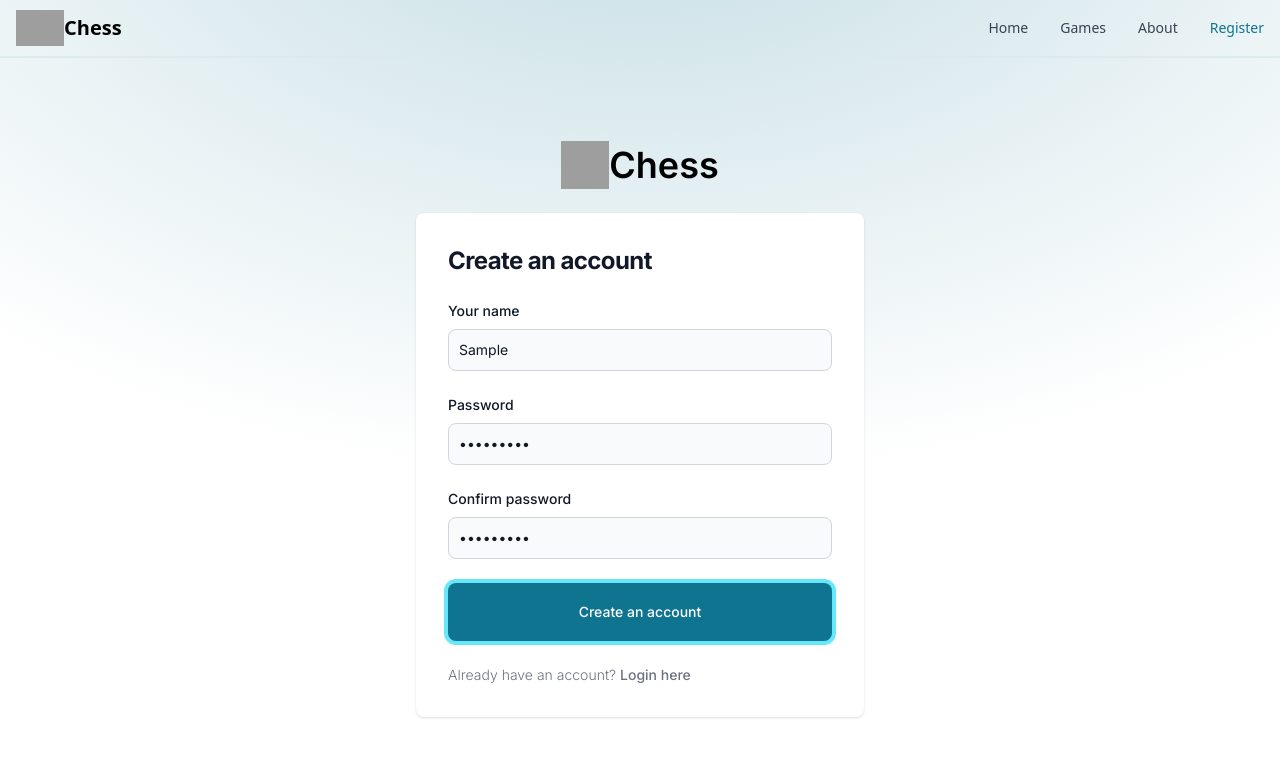
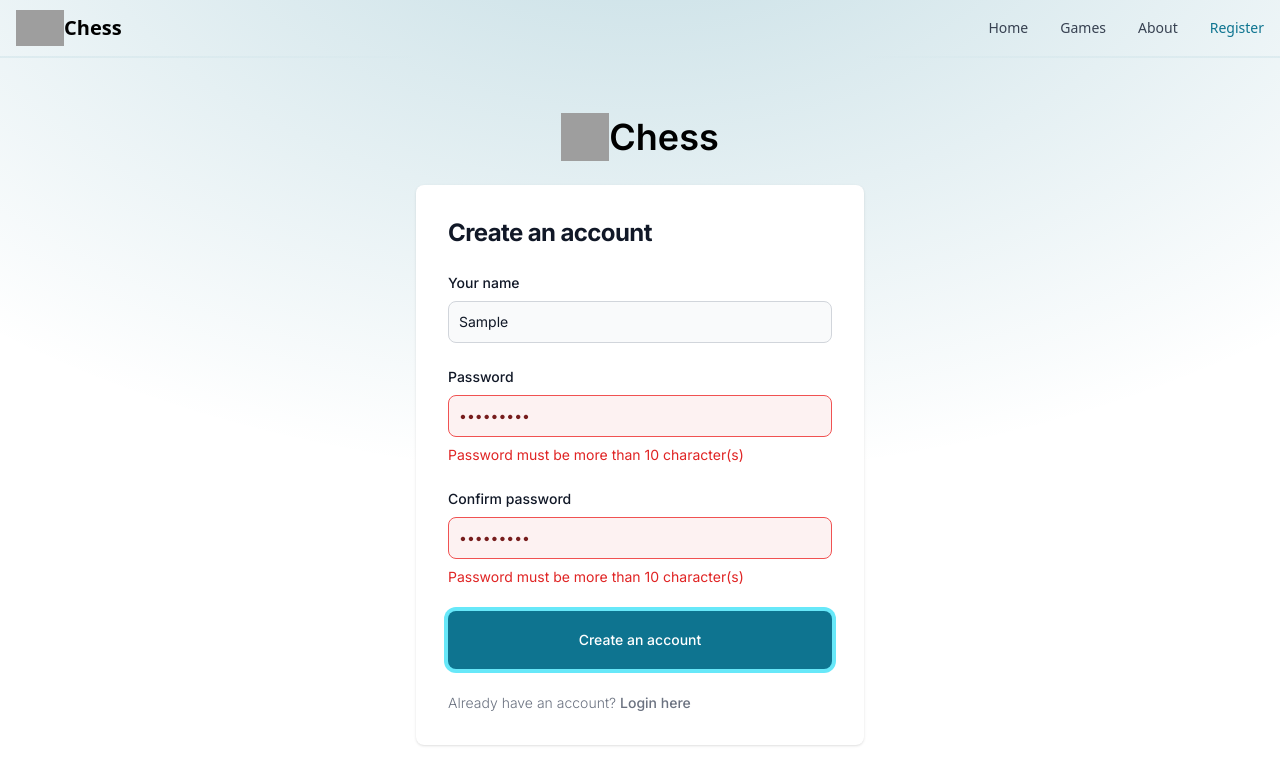
Before and after one commit to WeismanGitHub/Chess-Website, a Next.js app: page /auth/register in a window 1280 px wide. Both pictures are taken after typing "Sample", "Sample123", "Sample123" into the empty fields and a click on the button "Create an account". Shown: the top 784 px of the page. Built offline with nearby package versions, Linux system fonts and the light colour scheme; grey boxes are pictures that could not be loaded.

Commit message:
Implement form validation

```diff
--- a/src/app/(pages)/auth/register/page.tsx
+++ b/src/app/(pages)/auth/register/page.tsx
@@ -31,25 +31,40 @@ export default function () {
                                     confirmPassword?: string
                                 } = {}
 
+                                const res = credentialsSchema.safeParse(values)
+
+                                if (!res.success) {
+                                    const fieldErrors = res.error.flatten().fieldErrors
+                                    errors.name = fieldErrors.name?.[0]
+                                    errors.password = fieldErrors.password?.[0]
+                                    errors.confirmPassword = fieldErrors.password?.[0]
+                                }
+
                                 if (values.confirmPassword !== values.password) {
                                     errors.confirmPassword = 'Passwords must match'
                                 }
 
-                                const res = credentialsSchema.safeParse(values)
-                                console.log(res)
-
                                 return errors
                             }}
-                            onSubmit={function (values) {
+                            onSubmit={(values) => {
                                 console.log(values)
                                 throw new Error('Function not implemented.')
                             }}
-                            validateOnChange
+                            validateOnChange={true}
+                            validateOnBlur={true}
                         >
-                            {({ handleSubmit, handleChange, values, errors }) => {
+                            {({
+                                handleSubmit,
+                                handleChange,
+                                handleBlur,
+                                values,
+                                errors,
+                                touched,
+                                setTouched,
+                            }) => {
                                 return (
                                     <Form
-                                        className="space-y-4 md:space-y-6"
+                                        className="mb-4 space-y-4 md:space-y-6"
                                         noValidate
                                         onSubmit={handleSubmit}
                                     >
@@ -67,9 +82,20 @@ export default function () {
                                                 value={values.name}
                                                 placeholder="username"
                                                 required={true}
-                                                onChange={handleChange}
-                                                helperText={<span>{errors.name}</span>}
-                                                color={errors.name && 'failure'}
+                                                onBlur={handleBlur}
+                                                onChange={(target) => {
+                                                    setTouched({
+                                                        name: true,
+                                                        ...touched,
+                                                    })
+                                                    handleChange(target)
+                                                }}
+                                                helperText={
+                                                    touched.name && errors.name ? (
+                                                        <span>{errors.name}</span>
+                                                    ) : undefined
+                                                }
+                                                color={touched.name && errors.name ? 'failure' : undefined}
                                             />
                                         </div>
                                         <div>
@@ -81,36 +107,65 @@ export default function () {
                                             </Label>
                                             <TextInput
                                                 value={values.password}
-                                                onChange={handleChange}
+                                                onChange={(target) => {
+                                                    setTouched({
+                                                        password: true,
+                                                        ...touched,
+                                                    })
+                                                    handleChange(target)
+                                                }}
                                                 autoComplete="on"
                                                 type="password"
+                                                onBlur={handleBlur}
                                                 name="password"
                                                 id="password"
                                                 placeholder="••••••••••"
                                                 required={true}
-                                                helperText={<span>{errors.password}</span>}
-                                                color={errors.password && 'failure'}
+                                                helperText={
+                                                    touched.password && errors.password ? (
+                                                        <span>{errors.password}</span>
+                                                    ) : undefined
+                                                }
+                                                color={
+                                                    touched.password && errors.password
+                                                        ? 'failure'
+                                                        : undefined
+                                                }
                                             />
                                         </div>
                                         <div>
-                                            <label
+                                            <Label
                                                 htmlFor="confirmPassword"
                                                 className="mb-2 block text-sm font-medium text-gray-900"
                                             >
                                                 Confirm password
-                                            </label>
+                                            </Label>
                                             <TextInput
                                                 type="password"
                                                 name="confirmPassword"
                                                 id="confirmPassword"
                                                 placeholder="••••••••••"
                                                 required={true}
-                                                className="focus:border-none"
                                                 value={values.confirmPassword}
-                                                onChange={handleChange}
+                                                onChange={(target) => {
+                                                    setTouched({
+                                                        confirmPassword: true,
+                                                        ...touched,
+                                                    })
+                                                    handleChange(target)
+                                                }}
+                                                onBlur={handleBlur}
                                                 autoComplete="on"
-                                                helperText={<span>{errors.confirmPassword}</span>}
-                                                color={errors.confirmPassword && 'failure'}
+                                                helperText={
+                                                    touched.confirmPassword && errors.confirmPassword ? (
+                                                        <span>{errors.confirmPassword}</span>
+                                                    ) : undefined
+                                                }
+                                                color={
+                                                    touched.confirmPassword && errors.confirmPassword
+                                                        ? 'failure'
+                                                        : undefined
+                                                }
                                             />
                                         </div>
                                         <Button
```
